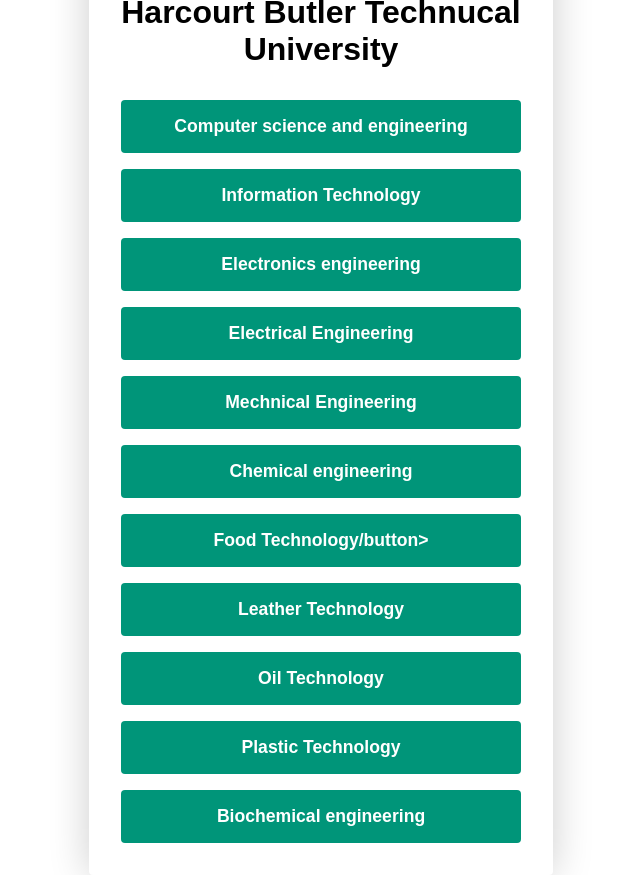
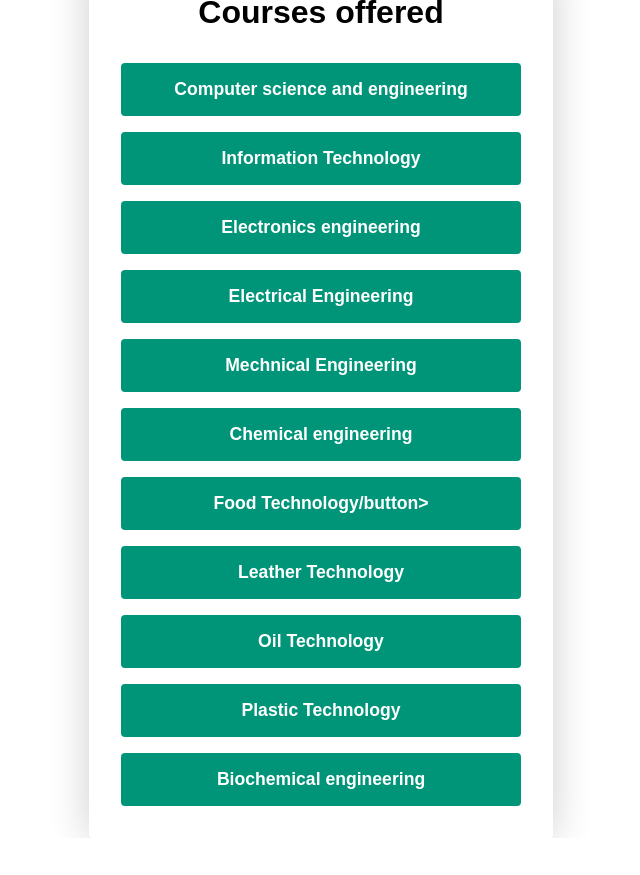
Before and after one commit to preetu391/courses, a plain HTML site: page index.html in a window 1280 px wide. Shown: the whole page, without its empty margins (319-959 px from the left). After the commit the page ends 838 px from the top, so only its background shows below. Drawn offline with Linux system fonts and the light colour scheme.

Commit message:
Update index.html

```diff
--- a/index.html
+++ b/index.html
@@ -9,7 +9,7 @@
 <body>
     <div class="container">
         <form class="form" id="login">
-            <h1 class="form__title">Courses offered at Harcourt Butler Technucal University</h1>
+            <h1 class="form__title">Courses offered</h1>
             <div class="form__message form__message--error"></div>
             <div class="form__input-group">
                 <button class="form__button" type="submit">Computer science and engineering</button>
```
